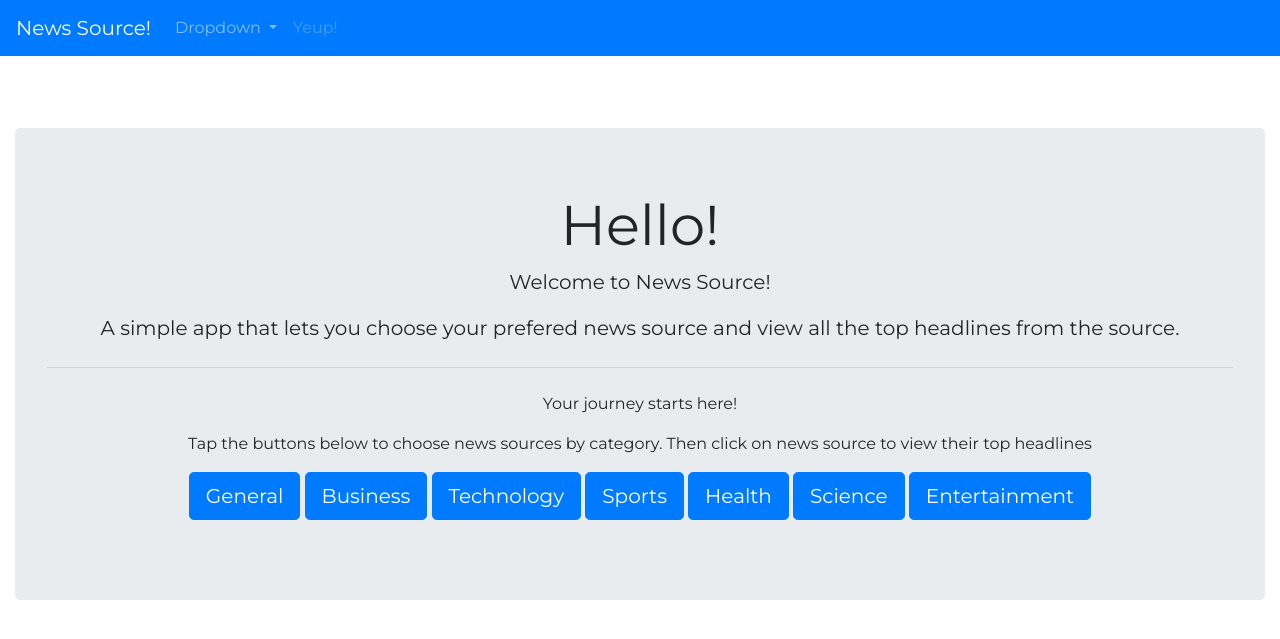
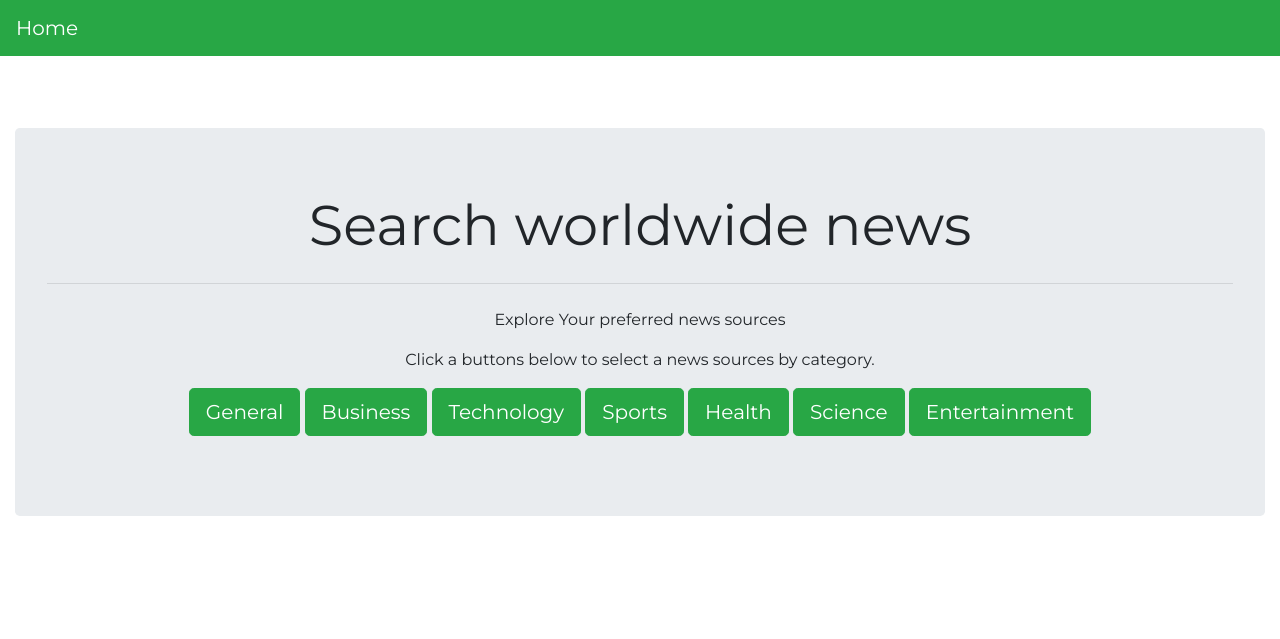
Before and after one commit to dicksonkariuki/News-Highlight, a Flask app: template app/templates/index.html in a window 1280 px wide. Shown: the top 639 px of the page. Run offline with Flask 2, Linux system fonts and the light colour scheme; the template is opened without the code that fills it, so the values that code supplies are empty; parts of the project's set-up code (start-up, migrations or seed data) failed here and were passed over; some libraries are stand-ins or nearby versions.

```diff
--- a/app/__init__.py
+++ b/app/__init__.py
@@ -11,10 +11,10 @@ def create_app(config_name):
     # initializing flask extensions
     bootstrap.init_app(app)
     # Registering the blueprint
-    from .main import main as main_blueprint
+    from.main import main as main_blueprint
     app.register_blueprint(main_blueprint)
     # setting configurations
-    from .requests import configure_request
+    from .request import configure_request
     configure_request(app)
 
     return app
--- a/app/main/__init__.py
+++ b/app/main/__init__.py
@@ -1,3 +1,3 @@
 from flask import Blueprint
 main = Blueprint('main',__name__)
-from .import views,errors
+from .import views,error
--- a/app/static/css/index.css
+++ b/app/static/css/index.css
@@ -1,8 +1,8 @@
 @import url('https://fonts.googleapis.com/css?family=Josefin+Sans|Quicksand');
 
 h3{
-  font-family: 'Josefin Sans', sans-serif;
+  font-family: 'Josefin Sans', 'Franklin Gothic Medium', 'Arial Narrow', Arial, sans-serif;
 }
 *{
-  font-family: 'Quicksand', sans-serif;
+  font-family: 'Quicksand', 'Franklin Gothic Medium', 'Arial Narrow', Arial, sans-serif;
 }
--- a/app/templates/base.html
+++ b/app/templates/base.html
@@ -2,44 +2,44 @@
 <html lang="en">
 
 <head>
-  <!-- Required meta tags -->
+
   <meta charset="utf-8">
   <meta name="viewport" content="width=device-width, initial-scale=1, shrink-to-fit=no">
 
-  <!-- Bootstrap CSS -->
+
   <link rel="stylesheet" href="https://maxcdn.bootstrapcdn.com/bootstrap/4.0.0/css/bootstrap.min.css" integrity="sha384-Gn5384xqQ1aoWXA+058RXPxPg6fy4IWvTNh0E263XmFcJlSAwiGgFAW/dAiS6JXm" crossorigin="anonymous">
   <link rel="stylesheet" type="text/css" href="{{ url_for('static',filename='css/index.css') }}"> {% if test_param %}
   <title> {{ test_param }}</title>
   {% else %}
-  <title> Welcome to the best News Highlight website </title>
+  <title> Welcome to the best News and highlights website </title>
   {% endif %}
   <style>
     @import url('https://fonts.googleapis.com/css?family=Montserrat|Quicksand');
 
     h3{
-      font-family: 'Quicksand', sans-serif;
+      font-family: 'Quicksand', 'Franklin Gothic Medium', 'Arial Narrow', Arial, sans-serif;
     }
     *{
-      font-family: 'Montserrat', sans-serif;
+      font-family: 'Montserrat', 'Franklin Gothic Medium', 'Arial Narrow', Arial, sans-serif;
     }
 
   </style>
 </head>
 
 <body>
-  <!-- Navbar block  -->
+
       {% block navbar %}
         {% include 'navbar.html' %}
       {% endblock %}
 
-  <!-- Content block -->
+
 
        {% block content %}
          <h1>{{ test_param }}</h1>
        {% endblock%}
 
-  <!-- Optional JavaScript -->
-  <!-- jQuery first, then Popper.js, then Bootstrap JS -->
+
+
   <script src="https://code.jquery.com/jquery-3.2.1.slim.min.js" integrity="sha384-KJ3o2DKtIkvYIK3UENzmM7KCkRr/rE9/Qpg6aAZGJwFDMVNA/GpGFF93hXpG5KkN" crossorigin="anonymous"></script>
   <script src="https://cdnjs.cloudflare.com/ajax/libs/popper.js/1.12.9/umd/popper.min.js" integrity="sha384-ApNbgh9B+Y1QKtv3Rn7W3mgPxhU9K/ScQsAP7hUibX39j7fakFPskvXusvfa0b4Q" crossorigin="anonymous"></script>
   <script src="https://maxcdn.bootstrapcdn.com/bootstrap/4.0.0/js/bootstrap.min.js" integrity="sha384-JZR6Spejh4U02d8jOt6vLEHfe/JQGiRRSQQxSfFWpi1MquVdAyjUar5+76PVCmYl" crossorigin="anonymous"></script>
--- a/app/templates/favourites.html
+++ b/app/templates/favourites.html
@@ -13,6 +13,5 @@
 
 <div class="collapse" id="collapseExample">
   <div class="card card-body">
-    Anim pariatur cliche reprehenderit, enim eiusmod high life accusamus terry richardson ad squid. Nihil anim keffiyeh helvetica, craft beer labore wes anderson cred nesciunt sapiente ea proident.
   </div>
 </div>
--- a/app/templates/index.html
+++ b/app/templates/index.html
@@ -1,4 +1,6 @@
-{% extends 'base.html' %} {% import 'macros.html' as macro %} {% block content %}
+{% extends 'base.html' %}
+{% import 'macros.html' as macro %}
+{% block content %}
 <div class="container-fluid mt-4">
 <div class="row mt-4 mb-4">
 
@@ -6,22 +8,20 @@
 </div>
 <div class="container-fluid mt-4">
   <div class="jumbotron mt-4">
-    <h1 class="display-4 text-center">Hello!</h1>
-    <p class="lead text-center">Welcome to News Source!</p>
-    <p class="lead text-center">A simple app that lets you choose your prefered news source and view all the top headlines from the source.</p>
+    <h1 class="display-4 text-center">Search worldwide news</h1>
     <p class="lead text-center"></p>
     <hr class="my-4">
-    <p class='text-center'>Your journey starts here!</p>
-    <p class='text-center'>Tap the buttons below to choose news sources by category. Then click on news source to view their top headlines</p>
+    <p class='text-center'>Explore Your preferred news sources</p>
+    <p class='text-center'>Click a buttons below to select a news sources by category. </p>
     <p class="lead text-center">
       <p class="text-center">
-        <a class="btn btn-primary btn-lg" data-toggle="collapse" href="#generalNews" role="button" aria-expanded="false" aria-controls="collapseExample">General</a>
-        <a class="btn btn-primary btn-lg" data-toggle="collapse" href="#businessNews" role="button" aria-expanded="false" aria-controls="collapseExample">Business</a>
-        <a class="btn btn-primary btn-lg" data-toggle="collapse" href="#technologyNews" role="button" aria-expanded="false" aria-controls="collapseExample">Technology</a>
-        <a class="btn btn-primary btn-lg" data-toggle="collapse" href="#sportsNews" role="button" aria-expanded="false" aria-controls="collapseExample">Sports</a>
-        <a class="btn btn-primary btn-lg" data-toggle="collapse" href="#healthNews" role="button" aria-expanded="false" aria-controls="collapseExample">Health</a>
-        <a class="btn btn-primary btn-lg" data-toggle="collapse" href="#scienceNews" role="button" aria-expanded="false" aria-controls="collapseExample">Science</a>
-        <a class="btn btn-primary btn-lg" data-toggle="collapse" href="#entertainmentNews" role="button" aria-expanded="false" aria-controls="collapseExample">Entertainment</a>
+        <a class="btn btn-success btn-lg" data-toggle="collapse" href="#generalNews" role="button" aria-expanded="false" aria-controls="collapseExample">General</a>
+        <a class="btn btn-success btn-lg" data-toggle="collapse" href="#businessNews" role="button" aria-expanded="false" aria-controls="collapseExample">Business</a>
+        <a class="btn btn-success btn-lg" data-toggle="collapse" href="#technologyNews" role="button" aria-expanded="false" aria-controls="collapseExample">Technology</a>
+        <a class="btn btn-success btn-lg" data-toggle="collapse" href="#sportsNews" role="button" aria-expanded="false" aria-controls="collapseExample">Sports</a>
+        <a class="btn btn-success btn-lg" data-toggle="collapse" href="#healthNews" role="button" aria-expanded="false" aria-controls="collapseExample">Health</a>
+        <a class="btn btn-success btn-lg" data-toggle="collapse" href="#scienceNews" role="button" aria-expanded="false" aria-controls="collapseExample">Science</a>
+        <a class="btn btn-success btn-lg" data-toggle="collapse" href="#entertainmentNews" role="button" aria-expanded="false" aria-controls="collapseExample">Entertainment</a>
       </p>
     </p>
     <div id="generalNews" class="collapse">
@@ -53,7 +53,7 @@
     <div id="technologyNews" class="collapse">
       <div class="card">
         <div class="card-header">
-          Choose prefered news source. And all Moringarians say aye! More fire!
+          Choose prefered news source.
         </div>
         <div class="card-body">
           <h3 class="card-title">Technology News Sources</h3>
--- a/app/templates/macros.html
+++ b/app/templates/macros.html
@@ -1,8 +1,11 @@
-{% macro displaySourceList(source_list) %} {% for source in source_list %}
+{% macro displaySourceList(source_list) %}
+{% for source in source_list %}
 <div class="col-sm-3">
   <a href="/news/{{source.id}}">{{source.name}}</a>
 </div>
-{% endfor %} {% endmacro %} {% macro displayArticleList(articles_list) %} {% for article in articles_list %}
+{% endfor %}
+{% endmacro %} {% macro displayArticleList(articles_list) %}
+{% for article in articles_list %}
 <div class="col-sm-4">
   <div class="card-deck mb-2">
     <div class="card">
@@ -10,7 +13,7 @@
       <div class="card-body">
         <h5 class="card-title">{{article.title}}</h5>
         <p class="card-text">{{article.description}}</p>
-        <p class="card-text"><a href="{{article.url}}">Click here for full article</a></p>
+        <p class="card-text"><a href="{{article.url}}">Read more</a></p>
       </div>
       <div class="card-footer">
         <small class="text-muted">Published at: {{article.publishedAt}}</small>
@@ -18,4 +21,5 @@
     </div>
   </div>
 </div>
-{% endfor %} {% endmacro %}
+{% endfor %}
+{% endmacro %}
--- a/app/templates/navbar.html
+++ b/app/templates/navbar.html
@@ -1,26 +1,7 @@
 {% import 'macros.html' as macro %}
-<nav class="navbar navbar-expand-lg navbar navbar-dark bg-primary mb-5">
-  <a class="navbar-brand" href="/">News Source!</a>
+<nav class="navbar navbar-center navbar-expand-lg navbar navbar-dark bg-success mb-5">
+  <a class="navbar-brand" href="/">Home</a>
   <button class="navbar-toggler" type="button" data-toggle="collapse" data-target="#navbarSupportedContent" aria-controls="navbarSupportedContent" aria-expanded="false" aria-label="Toggle navigation">
     <span class="navbar-toggler-icon"></span>
   </button>
-
-  <div class="collapse navbar-collapse" id="navbarSupportedContent">
-    <ul class="navbar-nav mr-auto">
-      <li class="nav-item dropdown">
-        <a class="nav-link dropdown-toggle" href="#" id="navbarDropdown" role="button" data-toggle="dropdown" aria-haspopup="true" aria-expanded="false">
-          Dropdown
-        </a>
-        <div class="dropdown-menu" aria-labelledby="navbarDropdown">
-          <a class="dropdown-item" href="#">Bootstrap4</a>
-          <a class="dropdown-item" href="#">Kinda</a>
-          <div class="dropdown-divider"></div>
-          <a class="dropdown-item" href="#">Working :)</a>
-        </div>
-      </li>
-      <li class="nav-item">
-        <a class="nav-link disabled" href="#">Yeup!</a>
-      </li>
-    </ul>
-  </div>
 </nav>
--- a/config.py
+++ b/config.py
@@ -1,4 +1,4 @@
-iimport os
+import os
 
 
 class Config:
--- a/manager.py
+++ b/manager.py
@@ -1,4 +1,4 @@
-#!/usr/bin/env python3.6
+
 from app import create_app
 from flask_script import Manager, Server
 
```
Also changed, not shown: app/main/views.py (+2 -14 lines), app/templates/fourOwfour.html (deleted), app/templates/four_o_four.html (added), 1 other file.
